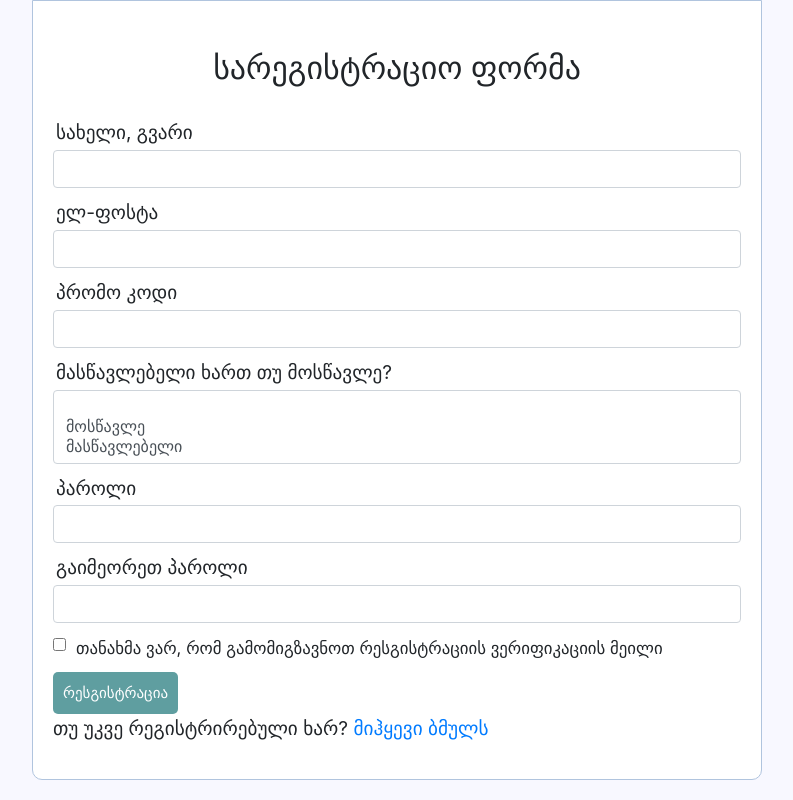
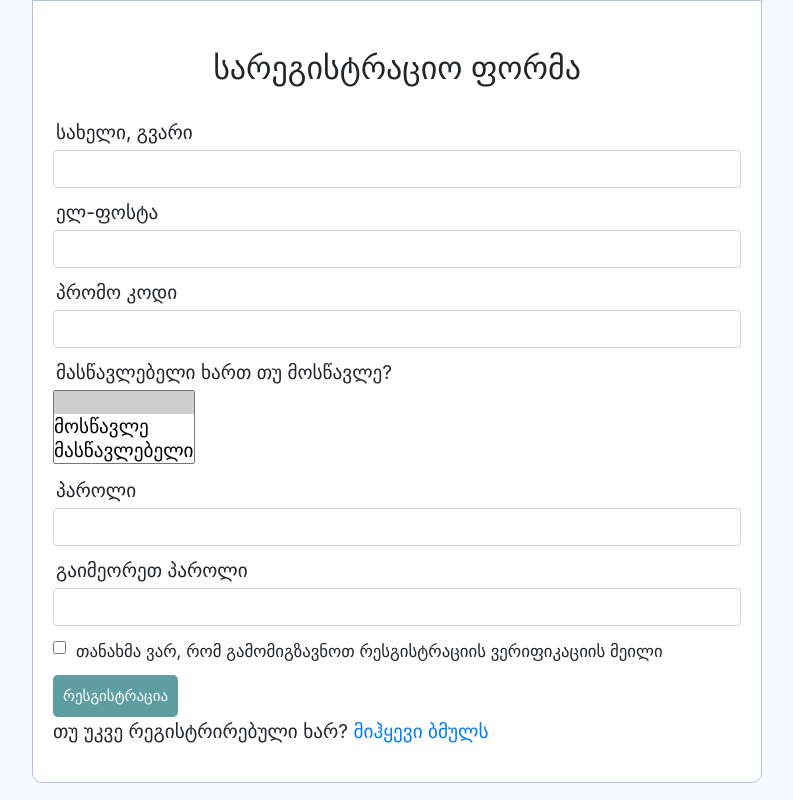
Before and after one commit to HenryDarts/demo, a PHP site: page /main.php in a window 1280 px wide. Shown: the whole page, without its empty margins (243-1036 px from the left). Run offline with PHP 8.4, Linux system fonts and the light colour scheme; data that the repository does not hold is empty.

Commit message:
Update main.php

```diff
--- a/main.php
+++ b/main.php
@@ -46,8 +46,8 @@
 
                     <div class="form-group">
                         <label for="user_type">მასწავლებელი ხართ თუ მოსწავლე?</label>
-                        <select class="form-control" id="user_type" name="user_type" size="3">
-                            <option value=""></option>
+                        <select class="mdb-select md-form" id="user_type" name="user_type" size="3">
+                            <option value="" disabled selected></option>
                             <option value="Student">მოსწავლე</option>
                             <option value="Teacher">მასწავლებელი</option>
                          </select>
```
